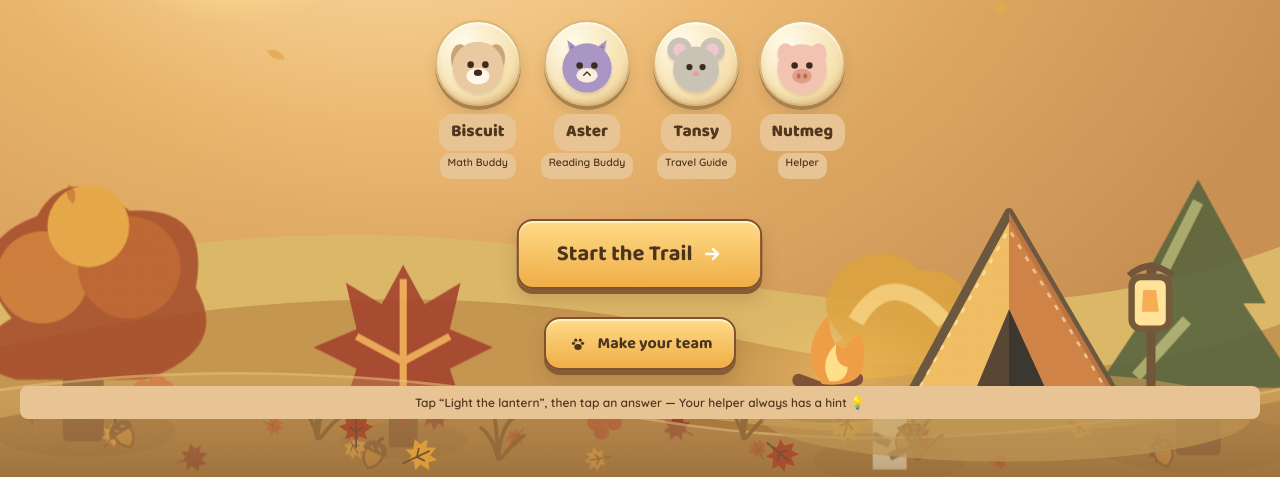
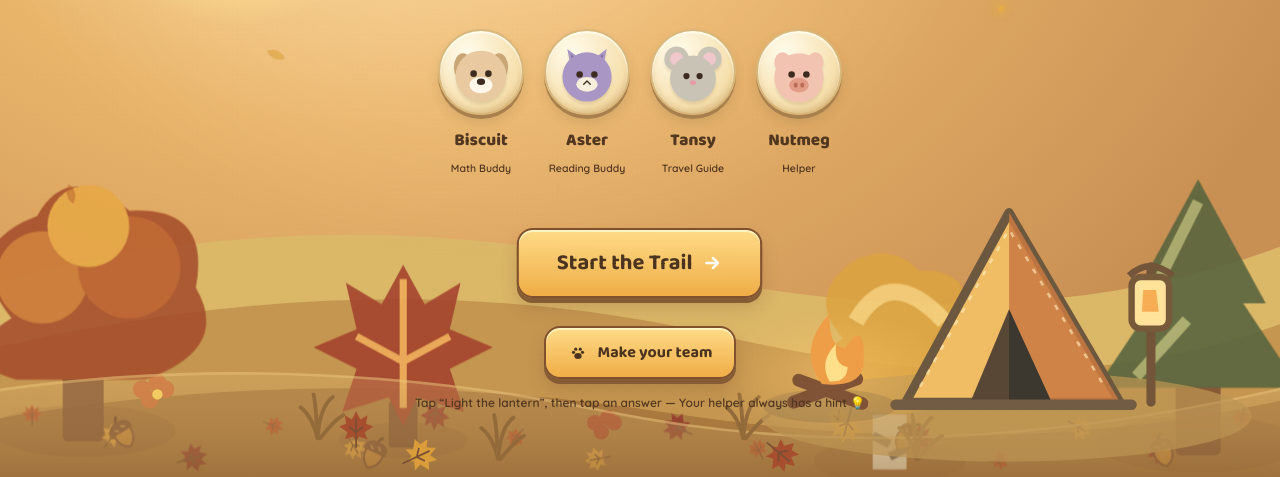
Before and after one commit to amthqng/acorn-trail, a plain HTML site: page index.html in a window 1280 px wide. Shown: the part 323-800 px from the top of the page. Drawn offline with Linux system fonts and the light colour scheme.

Commit message:
fix: remove start-screen decorative panel backgrounds and borders

```diff
--- a/index.html
+++ b/index.html
@@ -614,10 +614,9 @@ button, [role="button"]{touch-action:manipulation}
 /* Opaque parchment keeps small text readable over every tree and night sky.
    Backgrounds and inset outlines do not change control or layout dimensions. */
 .title-lockup,.offline-strip,.lead-tag,.theme-head,.theme-progress,.lantern .lbl,.basket-head,.cc-head,.foot-note,.team-status,.team-note,.team-options,.story-skip{background:var(--cream-card);border-radius:8px}
-/* UAT #83: home-screen panels should look like harvest parchment, not white cards.
-   Limit these overrides to the intro screen; retain text contrast and button size. */
+/* Start-screen copy stays directly on the scene, without decorative cards.
+   Keep buttons, accessible focus indicators, and other game screens unchanged. */
 #screen-start{
-  --home-panel:#E8C393;
   --home-ink:#523720;
 }
 #screen-start .title-lockup,
@@ -625,10 +624,13 @@ button, [role="button"]{touch-action:manipulation}
 #screen-start .companion .name,
 #screen-start .companion .lead-tag,
 #screen-start .foot-note{
-  background:var(--home-panel);
+  background:transparent;
+  background-image:none;
   color:var(--home-ink);
   border:0;
+  border-radius:0;
   box-shadow:none;
+  outline:0;
 }
 #screen-start .title-lockup h1,
 #screen-start .title-lockup p,
@@ -636,12 +638,11 @@ button, [role="button"]{touch-action:manipulation}
   color:var(--home-ink);
 }
 #screen-start .companion .lead-tag{
-  padding:3px 8px;
-  border-radius:10px;
+  padding:0;
   text-align:center;
 }
 #screen-start .foot-note{
-  padding:9px 12px;
+  padding:0 12px;
   box-sizing:border-box;
 }
 #scenery .scene-depth,#scenery .autumn-decor,.map-tree,.autumn-leaf,.autumn-acorn{pointer-events:none}
```
